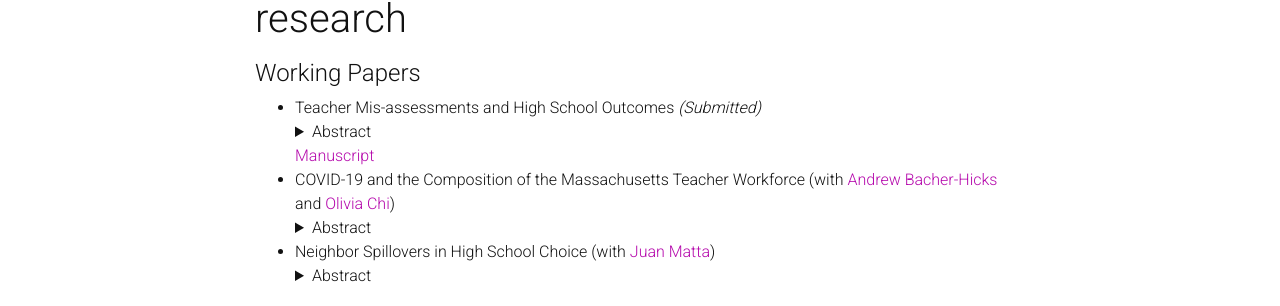
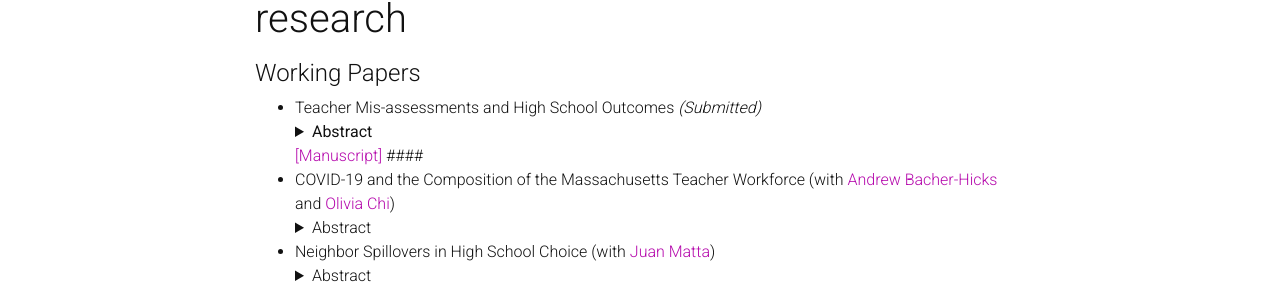
Before and after one commit to alexisorellana/alexisorellana.github.io, a Jekyll site: the page built from _pages/research.md, in a window 1280 px wide. Shown: the part 109-415 px from the top of the page. Built offline with Jekyll 4.4.1, drawn with Linux system fonts in a browser that asks for light colours; nearby versions of some CDN libraries; a style sheet for code colours, icons or effects is not loaded.

Commit message:
update ref

```diff
--- a/_pages/research.md
+++ b/_pages/research.md
@@ -10,13 +10,14 @@ nav: true
 <ul>
 <li> Teacher Mis-assessments and High School Outcomes <em> (Submitted) </em> </li>
 <details>
-<summary>Abstract</summary>
+<summary><b>Abstract</b></summary>
 
-AAA
+Does mis-assessment by teachers on subjective evaluations matter for students’ educational outcomes? I employ administrative data from North Carolina that contain standardized test scores and teacher assessments for each ninth-grade student to examine whether exposure to a teacher whose judgments differ systematically from students’ achievement levels impacts student outcomes. Exposure to teachers who are more likely to overassess students, relative to what test scores signal, increases GPA and college expectations for girls and non-white students. In terms of SAT scores, I find increases for blacks and Hispanics but decreases for Asian students.
 
 </details>
-<a href="{{ site.baseurl }}/assets/pdf/Manuscript.pdf" target="_blank">Manuscript</a>
+<a href="{{ site.baseurl }}/assets/pdf/Manuscript.pdf" target="_blank">[Manuscript]</a>
 
+####
 
 <li> COVID-19 and the Composition of the Massachusetts Teacher Workforce (with <a href="https://www.andrewbacherhicks.com/home" target="_blank">Andrew Bacher-Hicks</a> and <a href="https://www.oliviachi.com" target="_blank">Olivia Chi</a>)</li>
 <details>
@@ -25,7 +26,6 @@ AAA
 The unprecedented challenges of teaching during COVID-19 prompted fears of a mass exodus from the profession. We examine the extent to which these fears were realized using administrative records of Massachusetts teachers between 2015-16 and 2021-22. Relative to pre-pandemic levels, average turnover rates were similar going into the fall of 2020 but increased by 17 percent (from 15.0 to 17.5) going into the fall of 2021. The fall 2021 increases were particularly high among newly hired teachers (31 percent increase), but were lower among Black and Hispanic/Latinx teachers (5 percent increases among both groups). Gaps in turnover rates between schools serving higher and lower concentrations of economically disadvantaged students narrowed during the first 18 months of the pandemic. The same holds true for gaps in turnover between schools serving higher and lower shares of Black and Hispanic/Latinx students. Together, these findings highlight important differences in teachers’ responses to the pandemic across subgroups, as well as the need to improve early-career retention to ensure long-term stability within the teacher workforce.
 
 </details>
-
 
 <li> Neighbor Spillovers in High School Choice (with <a href="https://jjmatta.github.io" target="_blank">Juan Matta</a>)</li>
 <details>
```
